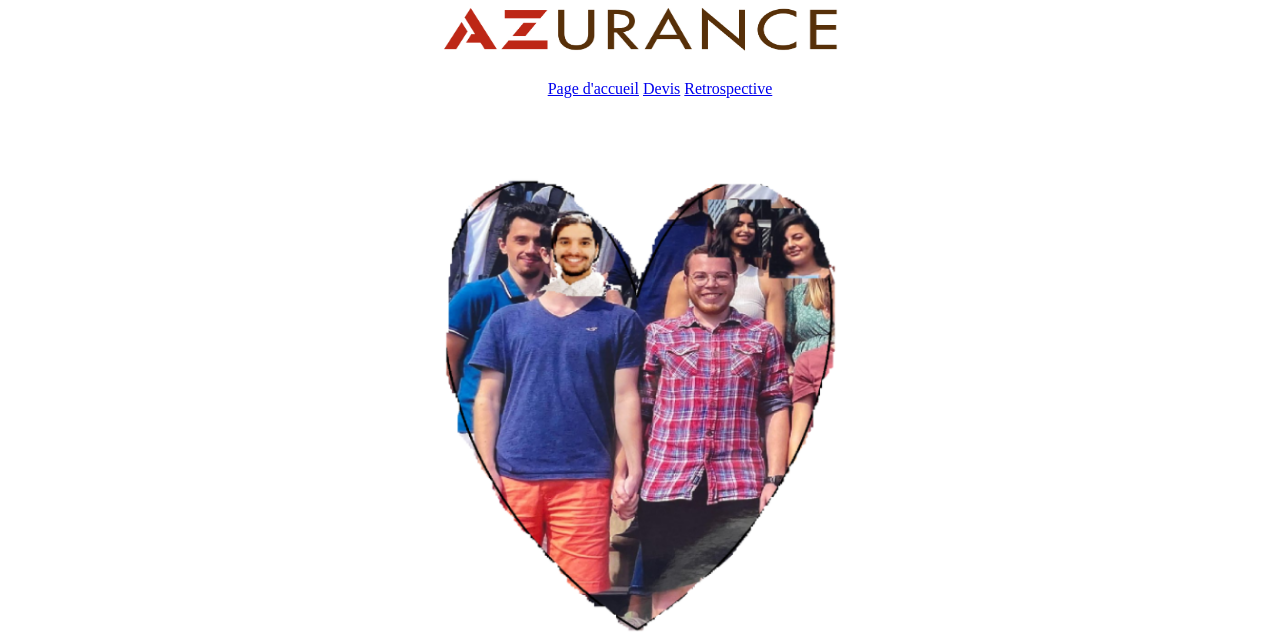
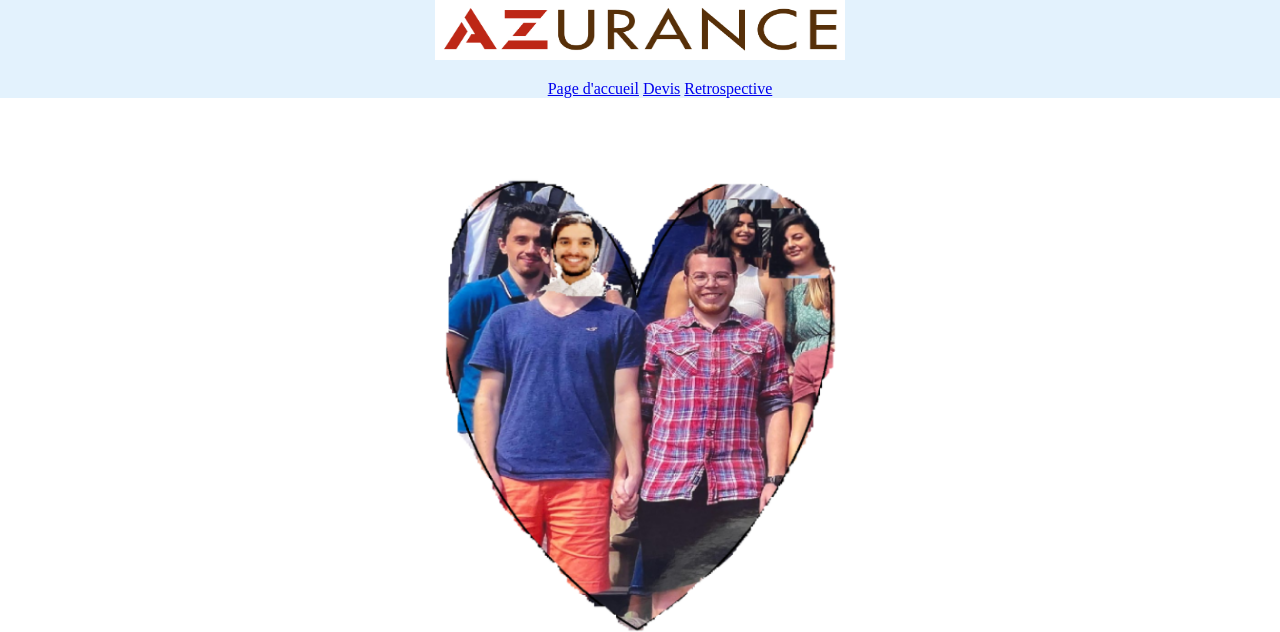
Before and after one commit to oualid-ben/Azurance_V1, a Django app: page / in a window 1280 px wide. Shown: the top 632 px of the page. Run offline with Django 3.2, Linux system fonts and the light colour scheme.

Commit message:
css mise à jour

```diff
--- a/Azurance/static/Azurance/css/menu.css
+++ b/Azurance/static/Azurance/css/menu.css
@@ -9,7 +9,7 @@
     height: auto;
     padding: 20px;
     text-align: center;
-    position: relative;
+    position: relative!;
 }
 
 .home{
--- a/Azurance/static/Azurance/css/style.css
+++ b/Azurance/static/Azurance/css/style.css
@@ -2,7 +2,9 @@ body{
     max-width: 100%;
     margin: 0 auto;
     text-align: center;
-    /*background: linear-gradient(90deg, #1B4F72 0%, #2E86C1 35%, #AED6F1 100%);*/ /*blue gradient*/
+}
+.navmenu{
+	background-color: #e3f2fd;
 }
 
 .myform{
```
